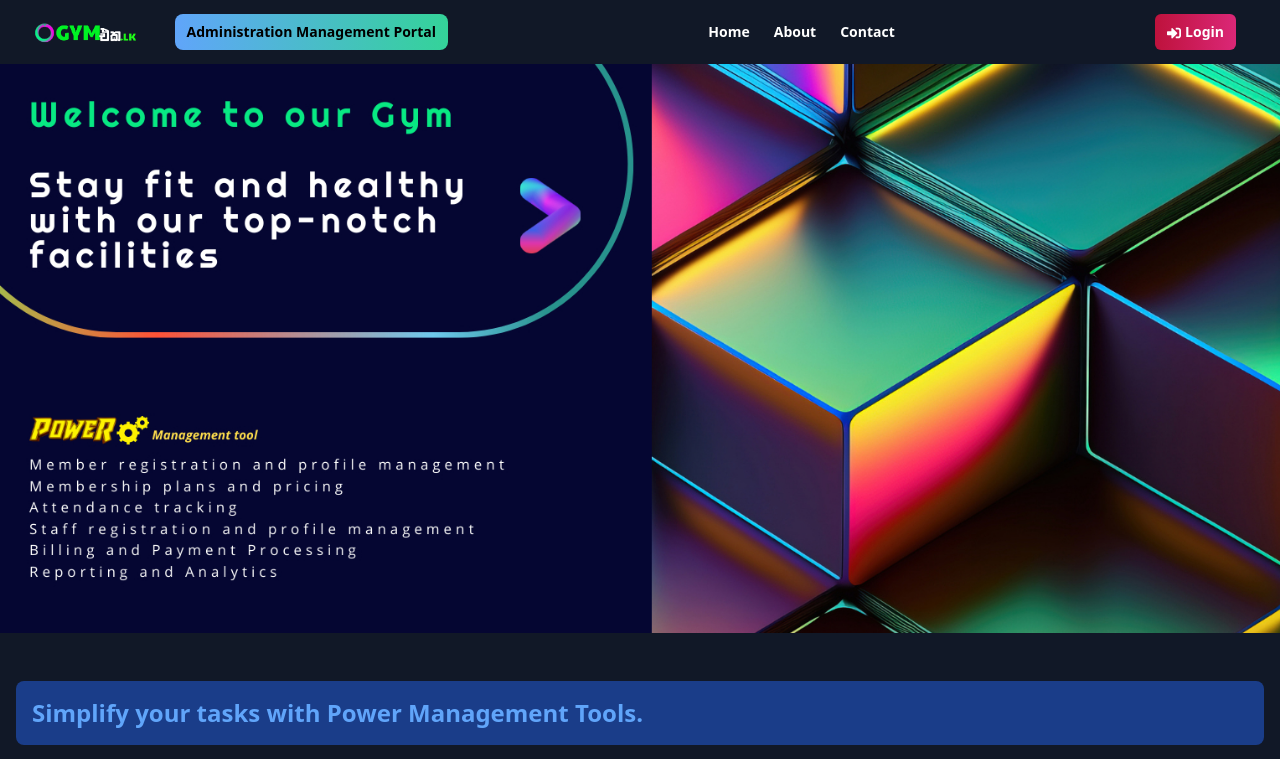
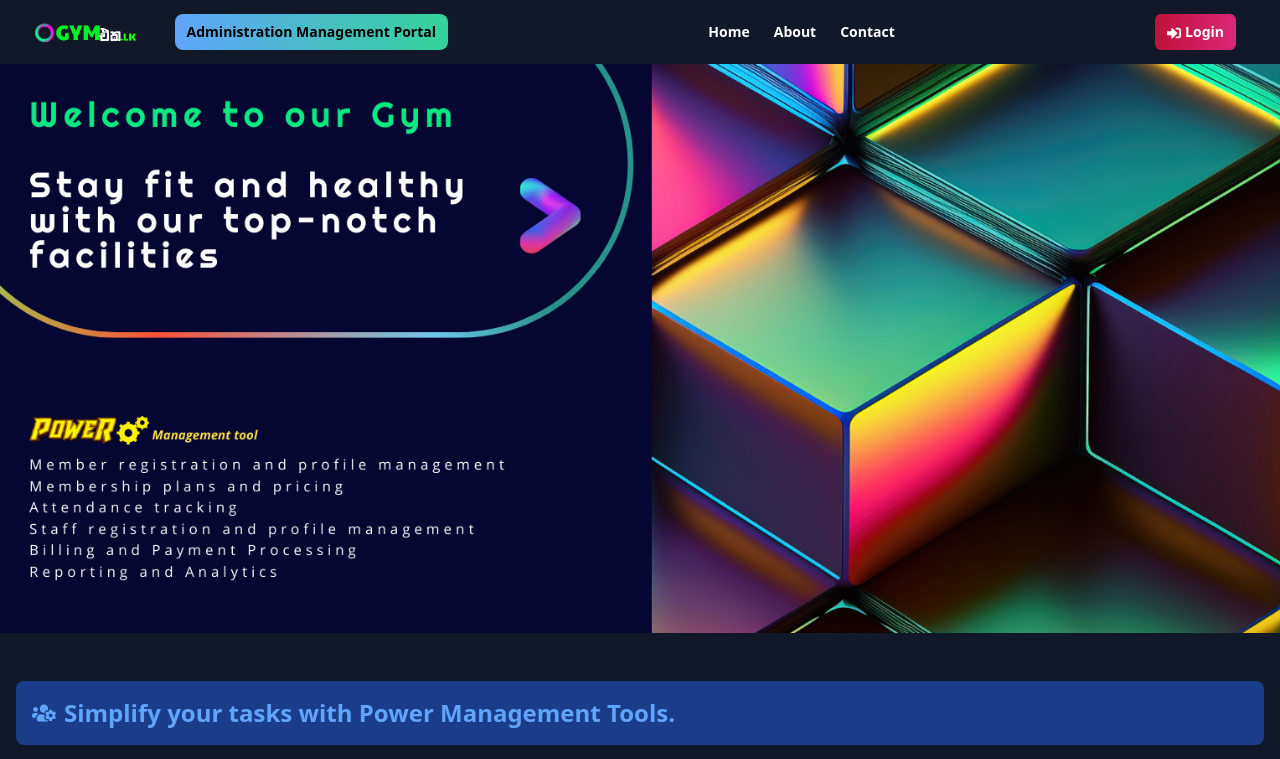
Before and after one commit to Senethlakshan/GymekaLK-admin-web-ui, a React (Create React App) app in the folder gymeka-admin-portal/: page / in a window 1280 px wide. Shown: the top 759 px of the page. Built offline with nearby package versions, Linux system fonts and the light colour scheme.

Commit message:
update home ui

```diff
--- a/gymeka-admin-portal/src/components/home/Homepage.js
+++ b/gymeka-admin-portal/src/components/home/Homepage.js
@@ -2,7 +2,7 @@ import React, { useState, useEffect } from 'react';
 import { useNavigate } from 'react-router-dom';
 import { SyncLoader } from 'react-spinners';
 import banner from '../../assests/web-banner.jpeg';
-import { FaUserCog, FaClipboardList, FaDumbbell } from 'react-icons/fa';
+import { FaUserCog, FaClipboardList, FaDumbbell, FaUsersCog } from 'react-icons/fa';
 
 const Homepage = () => {
   const [isLoading, setIsLoading] = useState(true);
@@ -37,7 +37,9 @@ const Homepage = () => {
       {/* Sidebar */}
       <aside className="bg-gray-900 py-8">
         <div className="container p-4">
-          <h2 className="text-2xl font-bold mb-4 text-blue-400 bg-blue-600 bg-opacity-50 p-4 rounded-lg">Simplify your tasks with Power Management Tools.</h2>
+          <h2 className="text-2xl font-bold mb-4 flex items-center text-blue-400 bg-blue-600 bg-opacity-50 p-4 rounded-lg">
+            <FaUsersCog className='mr-2' /> Simplify your tasks with Power Management Tools.
+          </h2>
           <div className="grid grid-cols-1 md:grid-cols-2 lg:grid-cols-3 gap-4">
             {/* Card 1 - Admin */}
             <div className="bg-gradient-to-r from-blue-600 to-violet-600 rounded-md shadow p-6 flex items-center">
```
